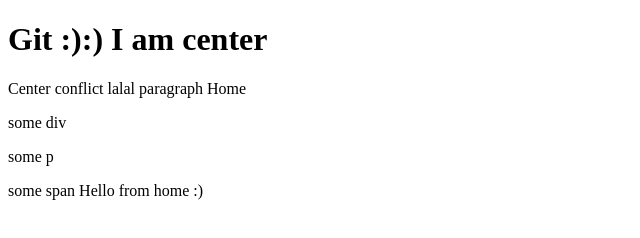
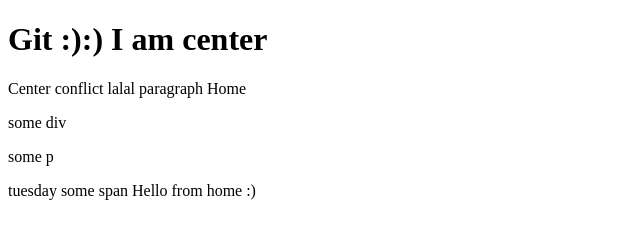
Before and after one commit to cucka/pro1101, a plain HTML site: page index.html in a window 1280 px wide. Shown: the full height of the page, 0-640 px from the left. Drawn offline with Linux system fonts and the light colour scheme.

Commit message:
home tuesday

```diff
--- a/index.html
+++ b/index.html
@@ -8,6 +8,6 @@
         <p>Center conflict lalal paragraph Home</p>
         <div>some div</div>
         <p>some p</p>
-        <span>some span Hello from home :)</span>
+        <span>tuesday some span Hello from home :)</span>
     </body>
 </html>
```
